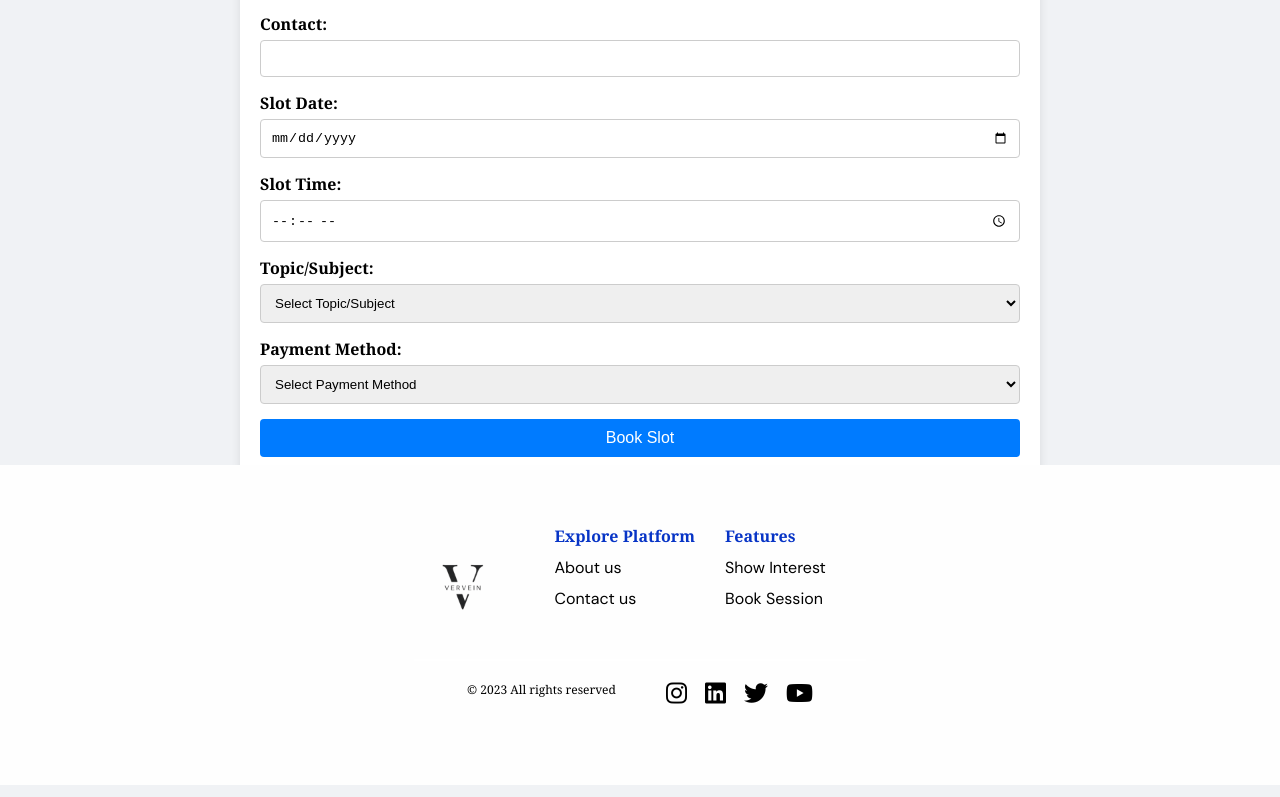
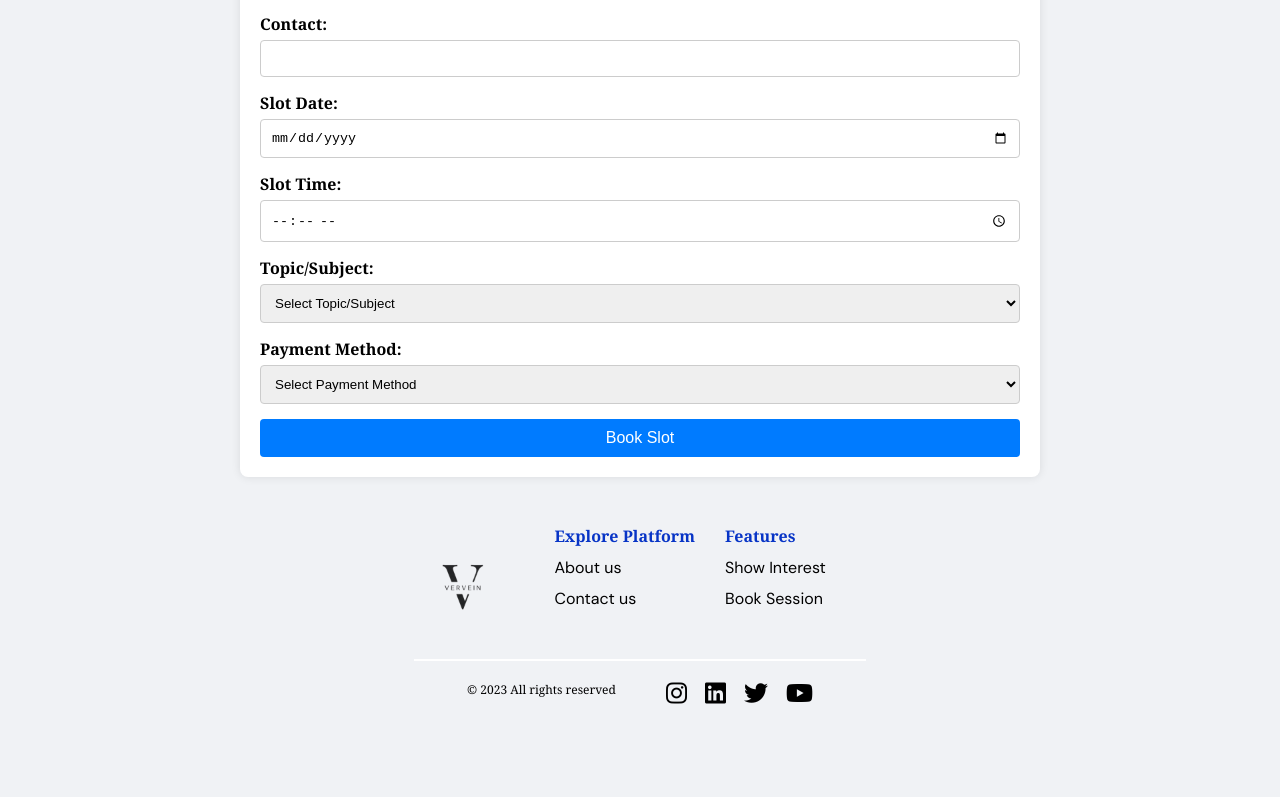
Before and after one commit to Mohitverve/verveuni, a React (Create React App) app: page /Book in a window 1280 px wide. Shown: the part 516-1313 px from the top of the page. Built offline with nearby package versions, Linux system fonts and the light colour scheme.

Commit message:
made some css channges

```diff
--- a/src/components/Info.js
+++ b/src/components/Info.js
@@ -1,5 +1,3 @@
-// src/components/AdditionalInfo.js
-
 import React, { useState } from 'react';
 import { useNavigate } from 'react-router-dom';
 import { auth, db } from './firebase';
@@ -8,7 +6,6 @@ import '../styles/info.css';
 
 export default function Info() {
   const [name, setName] = useState('');
-
   const [interestLevel, setInterestLevel] = useState('');
   const navigate = useNavigate();
 
@@ -19,8 +16,8 @@ export default function Info() {
       try {
         await updateDoc(doc(db, 'users', user.uid), {
           name,
-
           interestLevel,
+          additionalInfoCompleted: true
         });
 
         navigate('/Home');
@@ -34,7 +31,6 @@ export default function Info() {
     <div className="additional-info-page">
       <h1>Are you interested in learning with VR?</h1>
       <form onSubmit={handleSubmit} className="additional-info-form">
-
         <label>
           <h1>Tell us about it</h1>
           <input
@@ -45,13 +41,9 @@ export default function Info() {
             required
           />
         </label>
-
         <label>
-
           <select
-
             value={interestLevel}
-
             onChange={(e) => setInterestLevel(e.target.value)}
             required
           >
--- a/src/styles/footer.css
+++ b/src/styles/footer.css
@@ -3,7 +3,7 @@
   left: 0;
   bottom: 12px;
   width: 100%;
-  background: #fefefe;
+
   padding-top: 60px;
   display: flex;
   flex-direction: column;
```
